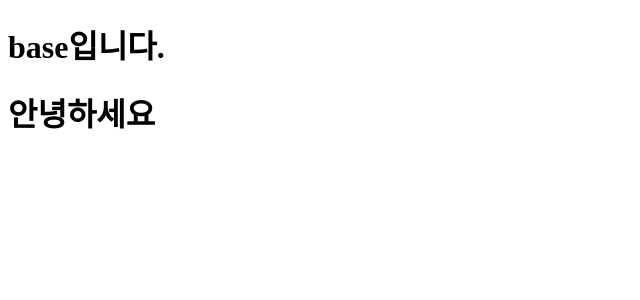
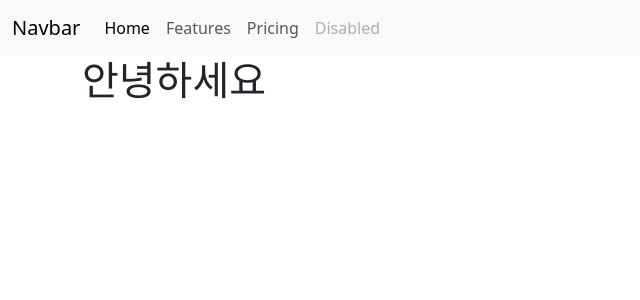
Before and after one commit to Dhyeonle9/crud-board, a Django app: page /articles/ in a window 1280 px wide. Shown: the top 300 px of the page, without its empty margins (0-640 px from the left). Run offline with Django 4.2, Linux system fonts and the light colour scheme; data that the repository does not hold is empty.

Commit message:
board페이지 구조작성/base페이지 Nav Bar

```diff
--- a/articles/templates/index.html
+++ b/articles/templates/index.html
@@ -2,4 +2,9 @@
 
 {% block body %}
 <h1>안녕하세요</h1>
+
+    {% for article in articles %}
+    <p>{{ article }}</p>
+    {% endfor %}
+
 {% endblock %}
--- a/articles/urls.py
+++ b/articles/urls.py
@@ -6,4 +6,5 @@ app_name = 'articles'
 urlpatterns = [
     path('', views.index, name='index'),
 
+
 ]
--- a/articles/views.py
+++ b/articles/views.py
@@ -1,4 +1,10 @@
 from django.shortcuts import render
+from .models import Article
 
 def index(request):
-    return render(request, 'index.html')
+    articles = Article.objects.all()
+
+    context = {
+        'articles': articles,
+    }
+    return render(request, 'index.html', context)
--- a/templates/base.html
+++ b/templates/base.html
@@ -1,14 +1,39 @@
 <!DOCTYPE html>
 <html lang="en">
+
 <head>
     <meta charset="UTF-8">
     <meta name="viewport" content="width=device-width, initial-scale=1.0">
     <title>Document</title>
+    <link href="https://cdn.jsdelivr.net/npm/bootstrap@5.3.2/dist/css/bootstrap.min.css" rel="stylesheet"
+        integrity="sha384-T3c6CoIi6uLrA9TneNEoa7RxnatzjcDSCmG1MXxSR1GAsXEV/Dwwykc2MPK8M2HN" crossorigin="anonymous">
 </head>
+
 <body>
-    <h1>base입니다.</h1>
-    {% block body %}
+    <nav class="navbar navbar-expand-lg bg-body-tertiary">
+        <div class="container-fluid">
+            <a class="navbar-brand" href="#">Navbar</a>
+            <button class="navbar-toggler" type="button" data-bs-toggle="collapse" data-bs-target="#navbarNavAltMarkup"
+                aria-controls="navbarNavAltMarkup" aria-expanded="false" aria-label="Toggle navigation">
+                <span class="navbar-toggler-icon"></span>
+            </button>
+            <div class="collapse navbar-collapse" id="navbarNavAltMarkup">
+                <div class="navbar-nav">
+                    <a class="nav-link active" aria-current="page" href="#">Home</a>
+                    <a class="nav-link" href="#">Features</a>
+                    <a class="nav-link" href="#">Pricing</a>
+                    <a class="nav-link disabled" aria-disabled="true">Disabled</a>
+                </div>
+            </div>
+        </div>
+    </nav>
 
-    {% endblock %}
+    <div class="container">
+        {% block body %}
+
+        {% endblock %}
+    </div>
+    <script src="https://cdn.jsdelivr.net/npm/bootstrap@5.3.2/dist/js/bootstrap.bundle.min.js" integrity="sha384-C6RzsynM9kWDrMNeT87bh95OGNyZPhcTNXj1NW7RuBCsyN/o0jlpcV8Qyq46cDfL" crossorigin="anonymous"></script>
 </body>
+
 </html>
```
